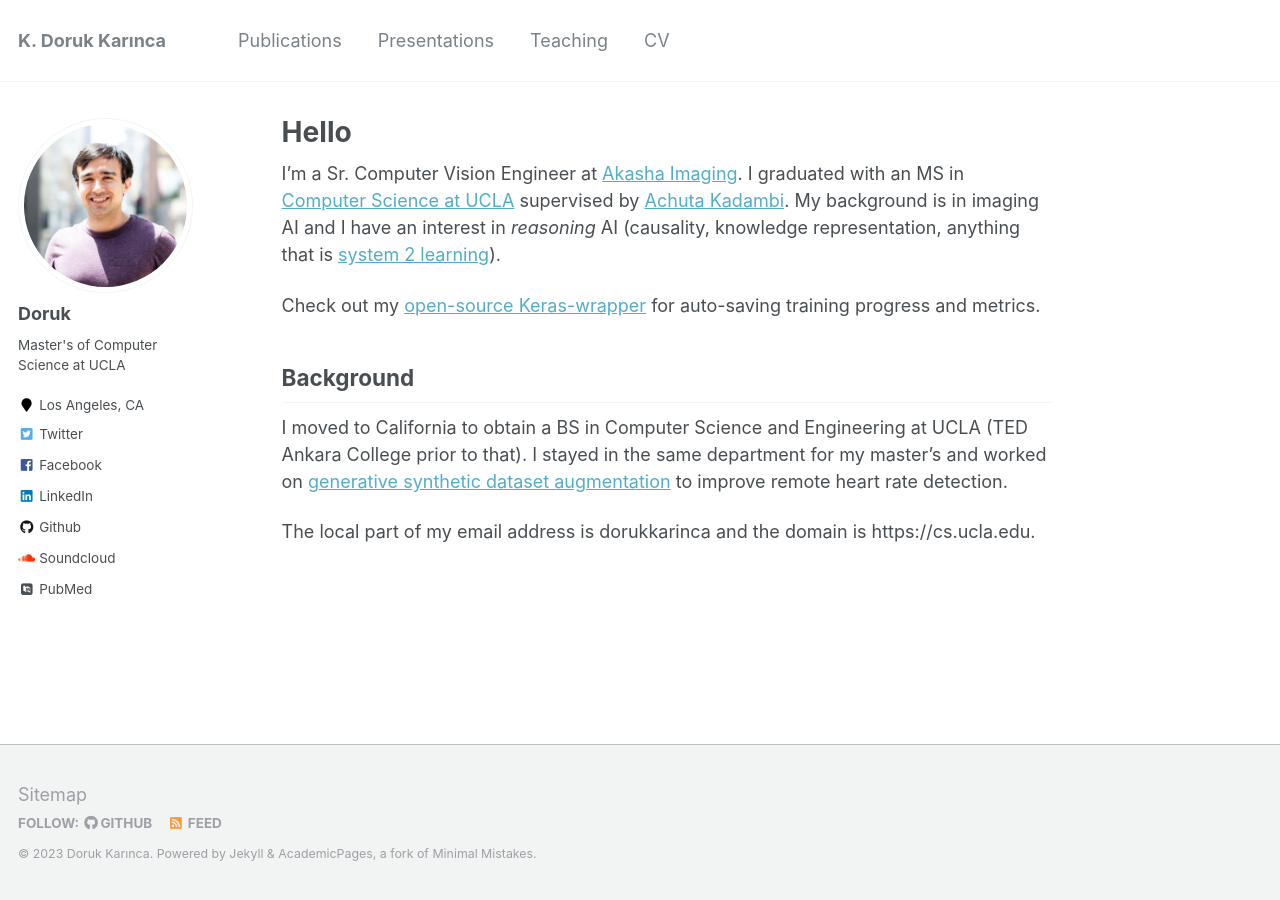
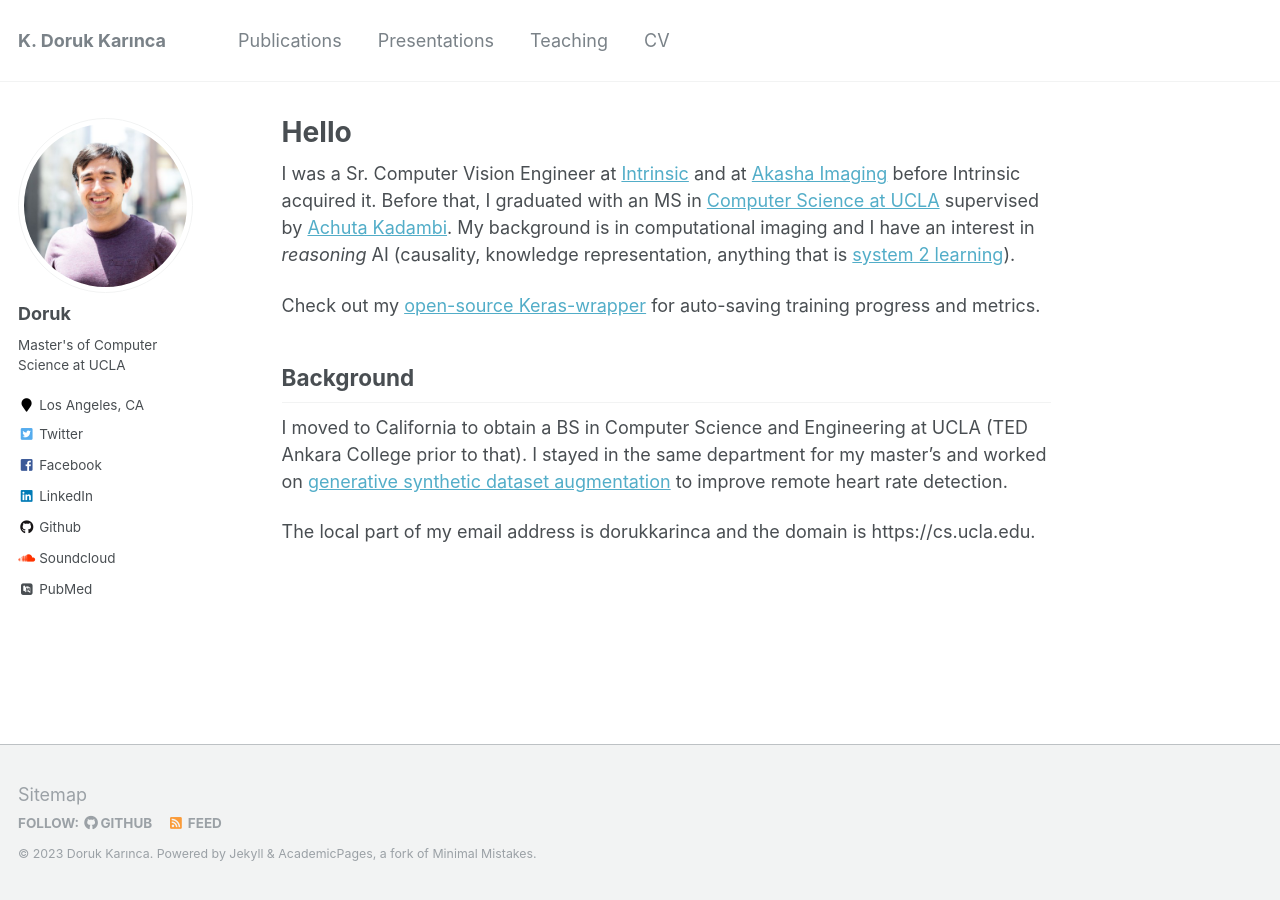
Before and after one commit to dorukkarinca/dorukkarinca.github.io, a Jekyll site: the page built from _pages/about.md, in a window 1280 px wide. Built offline with Jekyll 4.4.1, drawn with Linux system fonts in a browser that asks for light colours; some web fonts are replaced.

Commit message:
add Intrinsic

```diff
--- a/_pages/about.md
+++ b/_pages/about.md
@@ -8,7 +8,7 @@
   - /about.html
 ---
 
-I'm a Sr. Computer Vision Engineer at [Akasha Imaging](https://akasha.im). I graduated with an MS in [Computer Science at UCLA](https://cs.ucla.edu) supervised by [Achuta Kadambi](https://visual.ee.ucla.edu). My background is in imaging AI and I have an interest in *reasoning* AI (causality, knowledge representation, anything that is [system 2 learning](https://bdtechtalks.com/2019/12/23/yoshua-bengio-neurips-2019-deep-learning/)).
+I was a Sr. Computer Vision Engineer at [Intrinsic](https://intrinsic.ai) and at [Akasha Imaging](https://akasha.im) before Intrinsic acquired it. Before that, I graduated with an MS in [Computer Science at UCLA](https://cs.ucla.edu) supervised by [Achuta Kadambi](https://visual.ee.ucla.edu). My background is in computational imaging and I have an interest in *reasoning* AI (causality, knowledge representation, anything that is [system 2 learning](https://bdtechtalks.com/2019/12/23/yoshua-bengio-neurips-2019-deep-learning/)).
 
 Check out my [open-source Keras-wrapper](https://github.com/dorukkarinca/keras-buoy) for auto-saving training progress and metrics.
 
```
